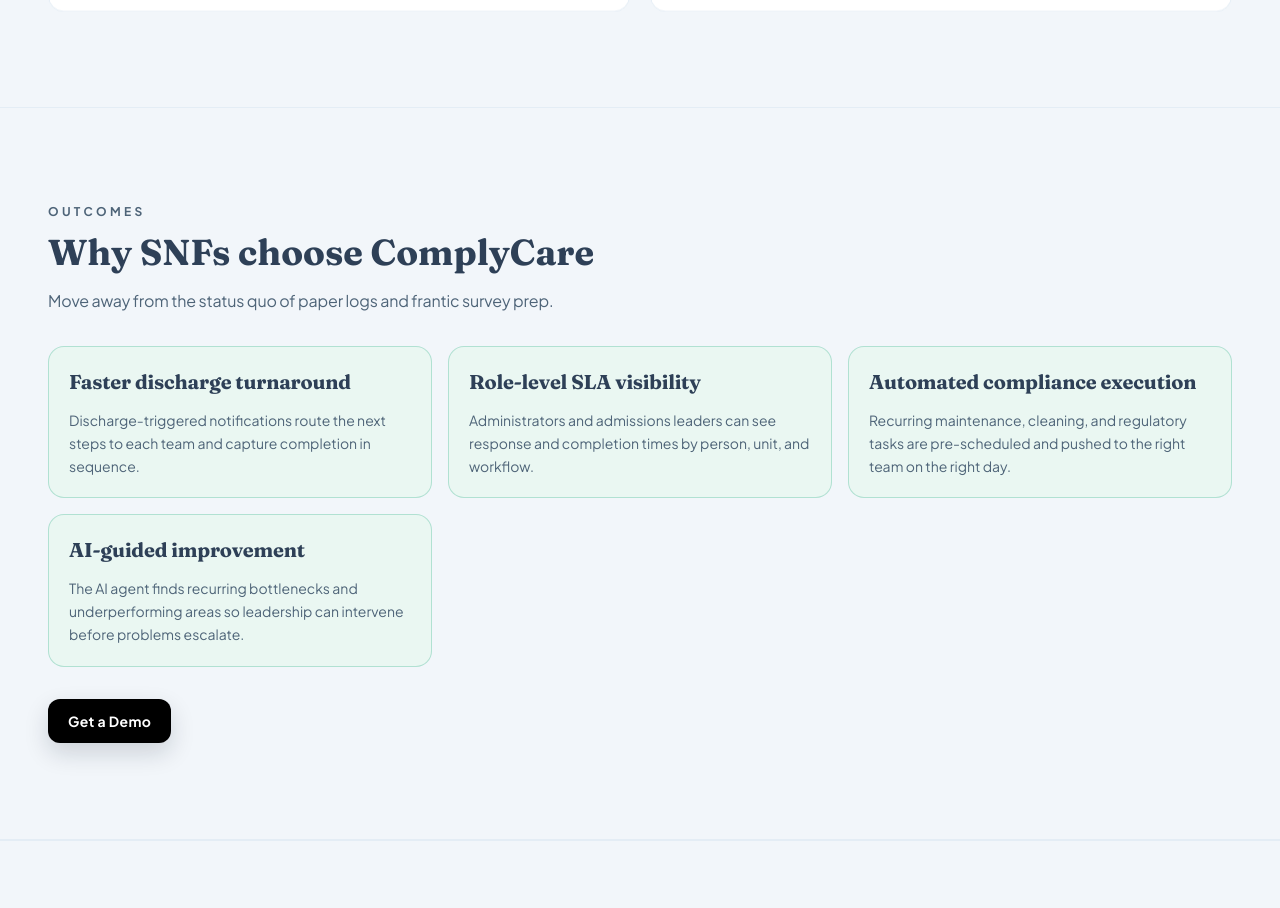
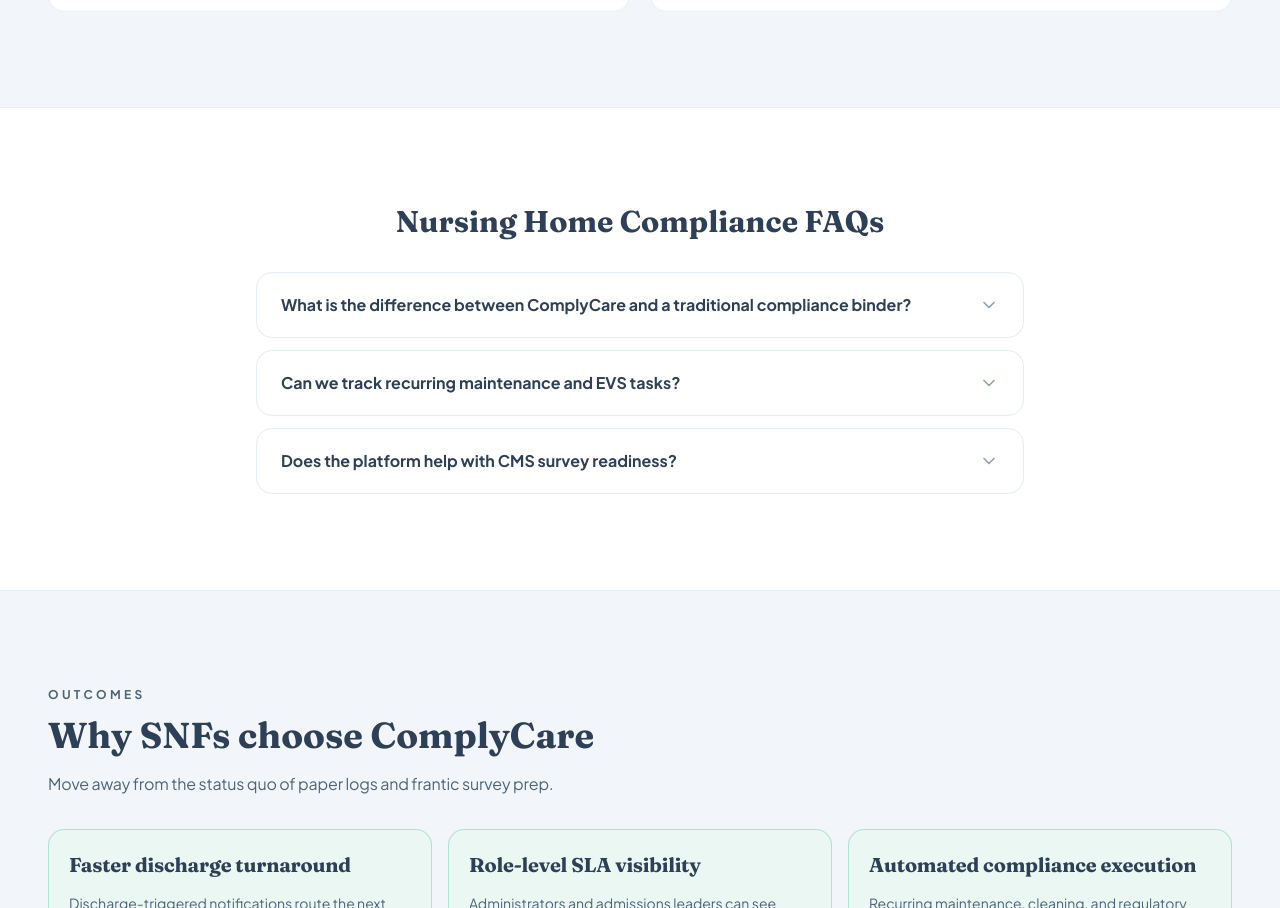
Before and after one commit to cohaaan/complycare-marketing-site, a React (Vite) app: page /solutions/nursing-home-compliance-software in a window 1280 px wide. Shown: the part 1269-2177 px from the top of the page. Built offline with nearby package versions, Linux system fonts and the light colour scheme; no server answers.

Commit message:
feat: add FAQ accordions with structured data on solution pages
Add a reusable FAQ accordion component that outputs FAQPage JSON-LD and integrate targeted FAQs into the three new solution landing pages for stronger search and AI-citation context.

Made-with: Cursor

```diff
--- /dev/null
+++ b/src/marketing/components/FAQAccordion.tsx
@@ -0,0 +1,78 @@
+import { ChevronDown } from 'lucide-react';
+import { useState } from 'react';
+
+export type FAQItem = {
+  question: string;
+  answer: string;
+};
+
+export function FAQAccordion({ faqs, headline = "Frequently Asked Questions" }: { faqs: FAQItem[], headline?: string }) {
+  const [openIndex, setOpenIndex] = useState<number | null>(null);
+
+  const toggleFAQ = (index: number) => {
+    setOpenIndex(openIndex === index ? null : index);
+  };
+
+  // Generate the JSON-LD FAQPage schema dynamically
+  const faqSchema = {
+    "@context": "https://schema.org",
+    "@type": "FAQPage",
+    "mainEntity": faqs.map((faq) => ({
+      "@type": "Question",
+      "name": faq.question,
+      "acceptedAnswer": {
+        "@type": "Answer",
+        "text": faq.answer,
+      },
+    })),
+  };
+
+  return (
+    <div className="mx-auto max-w-3xl">
+      <script
+        type="application/ld+json"
+        dangerouslySetInnerHTML={{ __html: JSON.stringify(faqSchema) }}
+      />
+
+      <div className="text-center mb-8">
+        <h2 className="font-display text-3xl font-semibold text-[#2E4057]">{headline}</h2>
+      </div>
+
+      <div className="grid gap-3">
+        {faqs.map((faq, index) => {
+          const isOpen = openIndex === index;
+          return (
+            <div
+              key={faq.question}
+              className={`overflow-hidden rounded-2xl border transition-colors ${
+                isOpen ? 'border-[#3DA882] bg-[#EAF7F2]/50' : 'border-[#E4EDF5] bg-white hover:border-[#C7DAF0]'
+              }`}
+            >
+              <button
+                type="button"
+                onClick={() => toggleFAQ(index)}
+                className="flex w-full items-center justify-between px-6 py-5 text-left focus:outline-none"
+                aria-expanded={isOpen}
+              >
+                <span className="font-semibold text-[#2E4057] pr-4">{faq.question}</span>
+                <ChevronDown
+                  size={20}
+                  className={`text-[#8FA3B5] transition-transform duration-200 flex-shrink-0 ${isOpen ? 'rotate-180 text-[#3DA882]' : ''}`}
+                />
+              </button>
+              <div
+                className={`grid transition-all duration-200 ease-in-out ${
+                  isOpen ? 'grid-rows-[1fr] opacity-100' : 'grid-rows-[0fr] opacity-0'
+                }`}
+              >
+                <div className="overflow-hidden">
+                  <p className="px-6 pb-5 text-sm leading-relaxed text-[#4E6478]">{faq.answer}</p>
+                </div>
+              </div>
+            </div>
+          );
+        })}
+      </div>
+    </div>
+  );
+}
--- a/src/marketing/pages/DischargeTurnoverSoftwarePage.tsx
+++ b/src/marketing/pages/DischargeTurnoverSoftwarePage.tsx
@@ -4,6 +4,7 @@ import { ProductCanvas } from '../components/ProductCanvas';
 import { SectionIntro } from '../components/SectionIntro';
 import { SiteShell } from '../components/SiteShell';
 import { Reveal } from '../components/Reveal';
+import { FAQAccordion } from '../components/FAQAccordion';
 
 const solutionTracks = [
   {
@@ -22,6 +23,21 @@ const solutionTracks = [
     title: 'Cut Turnaround By Up To 42%',
     text: 'Facilities replacing phone tag with automated role routing can help cut average discharge-to-ready turnaround times by up to 42%.',
   },
+];
+
+const dischargeFaqs = [
+  {
+    question: "How does automated discharge turnover work in a nursing home?",
+    answer: "The moment a discharge is logged, ComplyCare automatically routes sequential tasks to Nursing, EVS, and Maintenance. When EVS finishes cleaning, Maintenance is instantly notified, eliminating hallway phone tag."
+  },
+  {
+    question: "Can I replace my hallway whiteboard with this software?",
+    answer: "Yes. We offer an interactive, live floor plan and bed management view that shows real-time bed states (hold, dirty, ready) to everyone from admissions to environmental services."
+  },
+  {
+    question: "How much faster can we turnover beds?",
+    answer: "Facilities transitioning from phone tag and manual whiteboards to automated role routing can help cut average discharge-to-ready turnaround times by up to 42%."
+  }
 ];
 
 export function DischargeTurnoverSoftwarePage() {
@@ -61,6 +77,12 @@ export function DischargeTurnoverSoftwarePage() {
         </section>
 
         <section className="section-pad border-b border-[#E4EDF5] bg-white">
+          <div className="cc-container">
+            <FAQAccordion faqs={dischargeFaqs} headline="Discharge Turnover FAQs" />
+          </div>
+        </section>
+
+        <section className="section-pad border-b border-[#E4EDF5] bg-[#F2F6FA]">
           <div className="cc-container text-center">
             <h2 className="font-display text-3xl font-semibold text-[#2E4057]">Stop leaving revenue empty.</h2>
             <p className="mt-4 text-lg text-[#4E6478]">Start orchestrating your facility turnarounds.</p>
--- a/src/marketing/pages/NursingHomeComplianceSoftwarePage.tsx
+++ b/src/marketing/pages/NursingHomeComplianceSoftwarePage.tsx
@@ -5,6 +5,7 @@ import { SectionIntro } from '../components/SectionIntro';
 import { SiteShell } from '../components/SiteShell';
 import { outcomes, rolesServed } from '../data/content';
 import { Reveal } from '../components/Reveal';
+import { FAQAccordion } from '../components/FAQAccordion';
 
 const solutionTracks = [
   {
@@ -23,6 +24,21 @@ const solutionTracks = [
     title: 'Proactive Intelligence',
     text: 'Get alerts on payer mix, Medicare-days-left, and recurring operational gaps before they become reportable incidents.',
   },
+];
+
+const complianceFaqs = [
+  {
+    question: "What is the difference between ComplyCare and a traditional compliance binder?",
+    answer: "Unlike static binders or document storage, ComplyCare routes tasks automatically to the responsible staff member and captures a timestamped signature the moment the work is completed, creating an immutable audit log."
+  },
+  {
+    question: "Can we track recurring maintenance and EVS tasks?",
+    answer: "Yes. You can pre-schedule deep cleans, generator checks, and other recurring requirements. Staff receive notifications on their mobile devices when tasks are due."
+  },
+  {
+    question: "Does the platform help with CMS survey readiness?",
+    answer: "Absolutely. ComplyCare creates organized, easily exportable evidence logs for surveyors showing exactly who completed each daily, weekly, or monthly compliance task and when."
+  }
 ];
 
 export function NursingHomeComplianceSoftwarePage() {
@@ -70,6 +86,12 @@ export function NursingHomeComplianceSoftwarePage() {
           </div>
         </section>
 
+        <section className="section-pad border-b border-[#E4EDF5] bg-white">
+          <div className="cc-container">
+            <FAQAccordion faqs={complianceFaqs} headline="Nursing Home Compliance FAQs" />
+          </div>
+        </section>
+
         <section className="section-pad border-b border-[#E4EDF5] bg-[#F2F6FA]">
           <div className="cc-container">
             <SectionIntro
--- a/src/marketing/pages/SnfAdmissionAgreementCompliancePage.tsx
+++ b/src/marketing/pages/SnfAdmissionAgreementCompliancePage.tsx
@@ -4,6 +4,7 @@ import { ProductCanvas } from '../components/ProductCanvas';
 import { SectionIntro } from '../components/SectionIntro';
 import { SiteShell } from '../components/SiteShell';
 import { Reveal } from '../components/Reveal';
+import { FAQAccordion } from '../components/FAQAccordion';
 
 const solutionTracks = [
   {
@@ -22,6 +23,21 @@ const solutionTracks = [
     title: 'Native Mobile Execution',
     text: 'Capture signatures on a tablet right at the bedside. The data syncs instantly to the command center.',
   },
+];
+
+const admissionFaqs = [
+  {
+    question: "How does ComplyCare track SNF admission signatures?",
+    answer: "ComplyCare tracks the entire admission packet lifecycle from initial referral to final signature. You can view a dashboard showing exactly which signatures are missing and who owns the follow-up."
+  },
+  {
+    question: "Does it integrate with PointClickCare?",
+    answer: "Yes. ComplyCare features deep integration with PointClickCare, allowing you to sync census data and maintain workflow continuity without duplicate data entry."
+  },
+  {
+    question: "Can families sign admission agreements digitally?",
+    answer: "Yes. Our native mobile and web interfaces allow for secure e-signatures at the bedside or remotely, ensuring zero paper gaps."
+  }
 ];
 
 export function SnfAdmissionAgreementCompliancePage() {
@@ -61,6 +77,12 @@ export function SnfAdmissionAgreementCompliancePage() {
         </section>
 
         <section className="section-pad border-b border-[#E4EDF5] bg-white">
+          <div className="cc-container">
+            <FAQAccordion faqs={admissionFaqs} headline="SNF Admission Agreement FAQs" />
+          </div>
+        </section>
+
+        <section className="section-pad border-b border-[#E4EDF5] bg-[#F2F6FA]">
           <div className="cc-container text-center">
             <h2 className="font-display text-3xl font-semibold text-[#2E4057]">Stop failing admission agreement surveys.</h2>
             <p className="mt-4 text-lg text-[#4E6478]">Get the operational layer your EHR is missing.</p>
```
